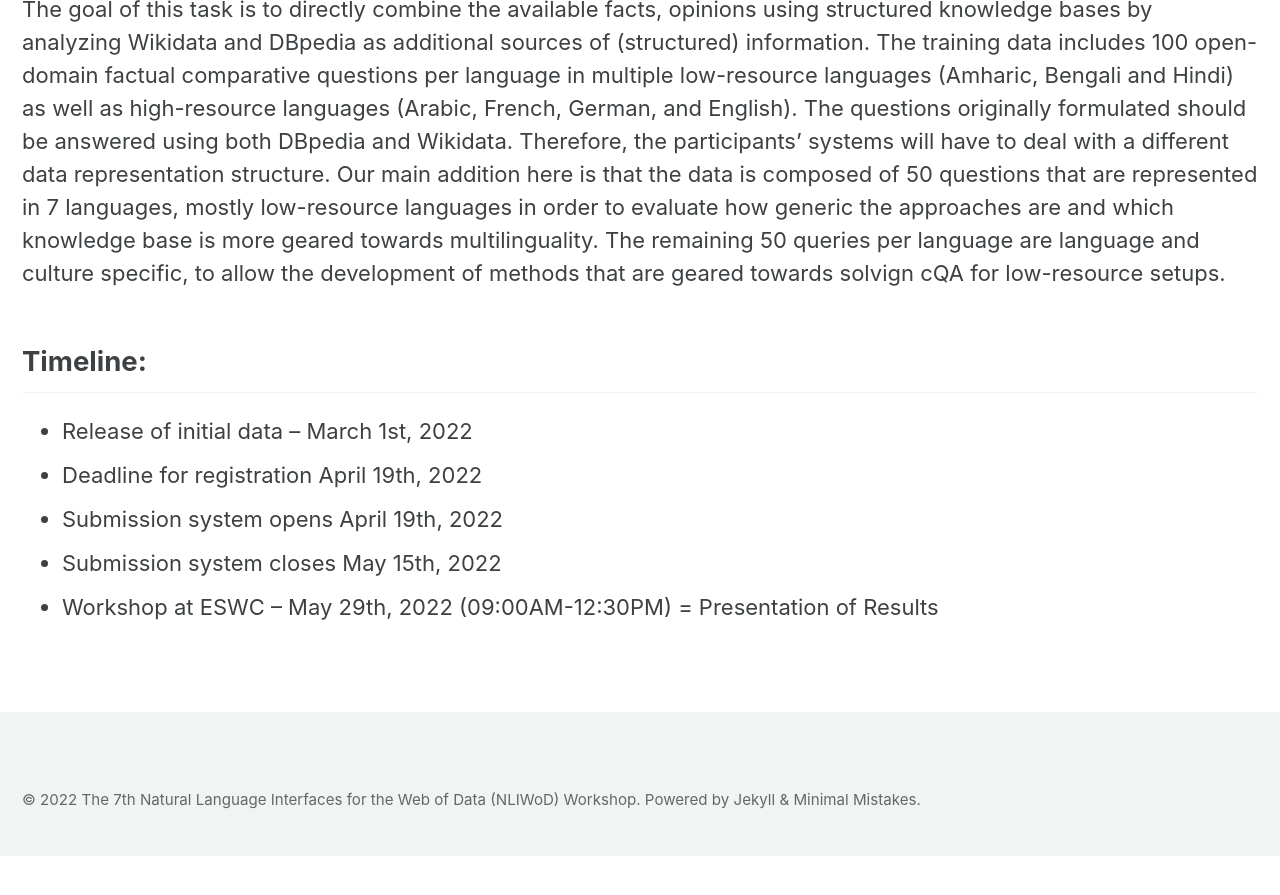
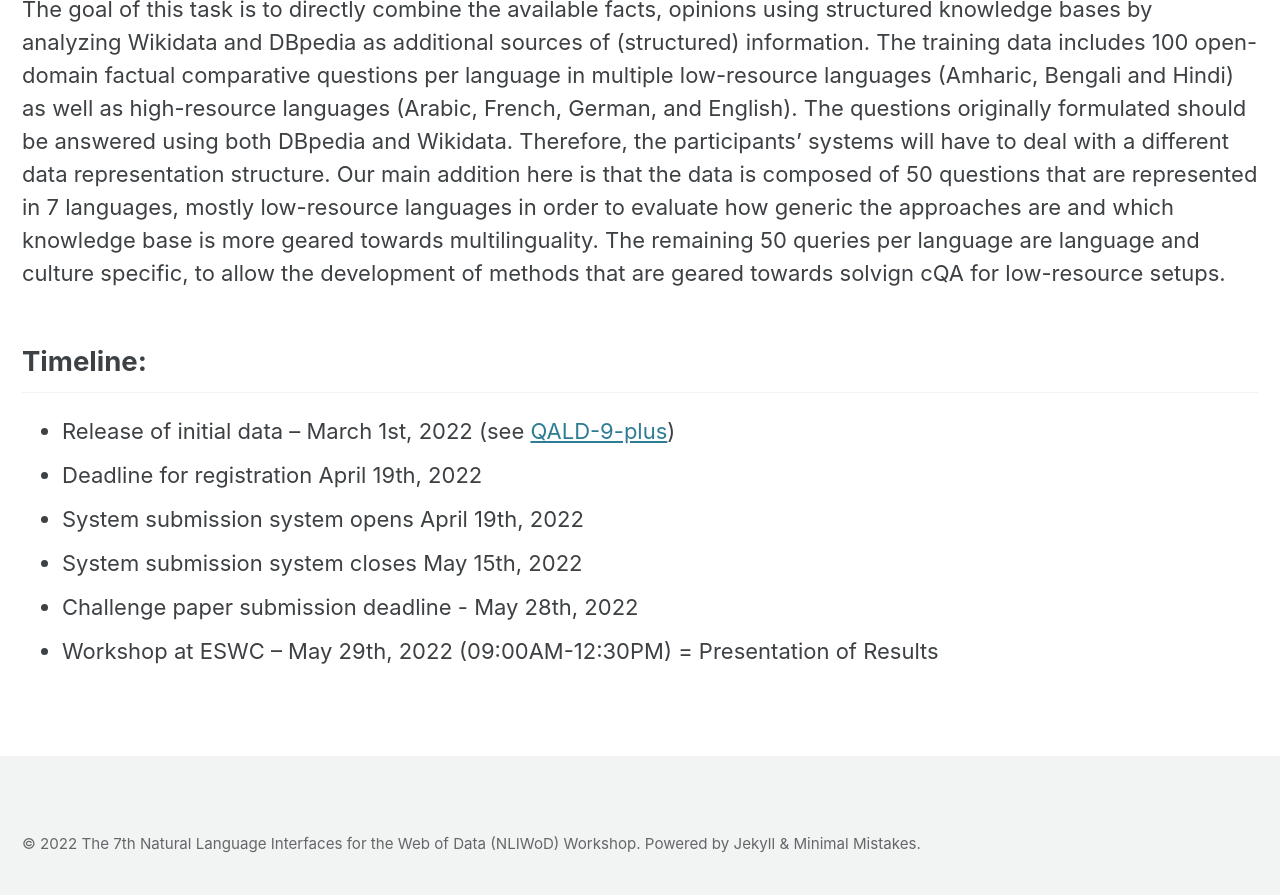
Before and after one commit to semantic-systems/nliwod-workshop, a Jekyll site: the page built from challenge.md, in a window 1280 px wide and 900 px high, scrolled down 2074 px. Shown: the top 895 px of the window. Built offline with Jekyll 4.4.1, drawn with Linux system fonts in a browser that asks for light colours; cached includes are drawn as plain includes; before the commit the page ends 2930 px from its top, so only the background shows below that.

Commit message:
Update challenge.md

```diff
--- a/challenge.md
+++ b/challenge.md
@@ -38,8 +38,9 @@ The new task introduced this year will use a public data source [Wikidata](https
 The goal of this task is to directly combine the available facts, opinions using structured knowledge bases by analyzing Wikidata and DBpedia as additional sources of (structured) information. The training data includes 100 open-domain factual comparative questions per language in multiple low-resource languages (Amharic, Bengali and Hindi) as well as high-resource languages (Arabic, French, German, and English). The questions originally formulated should be answered using both DBpedia and Wikidata. Therefore, the participants’ systems will have to deal with a different data representation structure. Our main addition here is that the data is composed of 50 questions that are represented in 7 languages, mostly low-resource languages in order to evaluate how generic the approaches are and which knowledge base is more geared towards multilinguality. The remaining 50 queries per language are language and culture specific, to allow the development of methods that are geared towards solvign cQA for low-resource setups.
 
 ## Timeline:
-* Release of initial data – March 1st, 2022
+* Release of initial data – March 1st, 2022 (see [QALD-9-plus](https://github.com/Perevalov/qald_9_plus))
 * Deadline for registration April 19th, 2022
-* Submission system opens April 19th, 2022
-* Submission system closes May 15th, 2022
+* System submission system opens April 19th, 2022
+* System submission system closes May 15th, 2022
+* Challenge paper submission deadline - May 28th, 2022
 * Workshop at ESWC – May 29th, 2022 (09:00AM-12:30PM) = Presentation of Results
```
